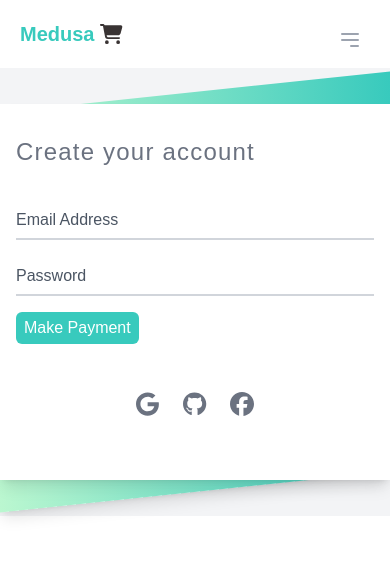
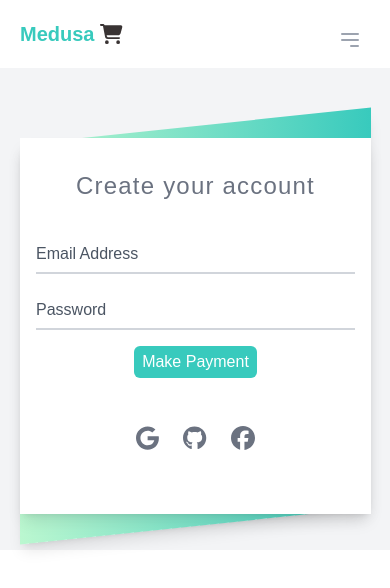
Before and after one commit to Paulhakeem/medusa, a Vue app: page /login in a window 390 px wide. Shown: the top 588 px of the page. Built offline with nearby package versions, Linux system fonts and the light colour scheme.

Commit message:
make it responsive

```diff
--- a/src/assets/main.css
+++ b/src/assets/main.css
@@ -6,4 +6,12 @@
     .darshbord {
        flex-wrap: wrap;
     }
+    .container1{
+      width: 90%;
+      justify-content: center;
+      align-items: center;
+      text-align: center;
+      margin-top: 34px;
+      margin-left: 20px;
+    }
  }
--- a/src/views/createAccount.vue
+++ b/src/views/createAccount.vue
@@ -73,9 +73,9 @@ const useFacebook = () => {
 <div class="min-h-auto bg-gray-100 py-6 flex flex-col justify-center sm:py-12">
 	<div class="relative py-3 sm:max-w-xl sm:mx-auto">
 		<div
-			class="absolute inset-0 bg-gradient-to-r from-green-200 to-primary shadow-lg transform -skew-y-6 sm:skew-y-0 sm:-rotate-6 sm:rounded-3xl">
+			class="container1 absolute inset-0 bg-gradient-to-r from-green-200 to-primary shadow-lg transform -skew-y-6 sm:skew-y-0 sm:-rotate-6 sm:rounded-3xl">
 		</div>
-		<div class="relative px-4 py-8 bg-white shadow-lg sm:rounded-3xl sm:p-20">
+		<div class="container1 relative px-4 py-8 bg-white shadow-lg sm:rounded-3xl sm:p-20">
 			<div class="max-w-md mx-auto">
 				<div>
 					<h1 class="text-2xl font-medium text-gray-500 tracking-wider">Create your account</h1>
```
